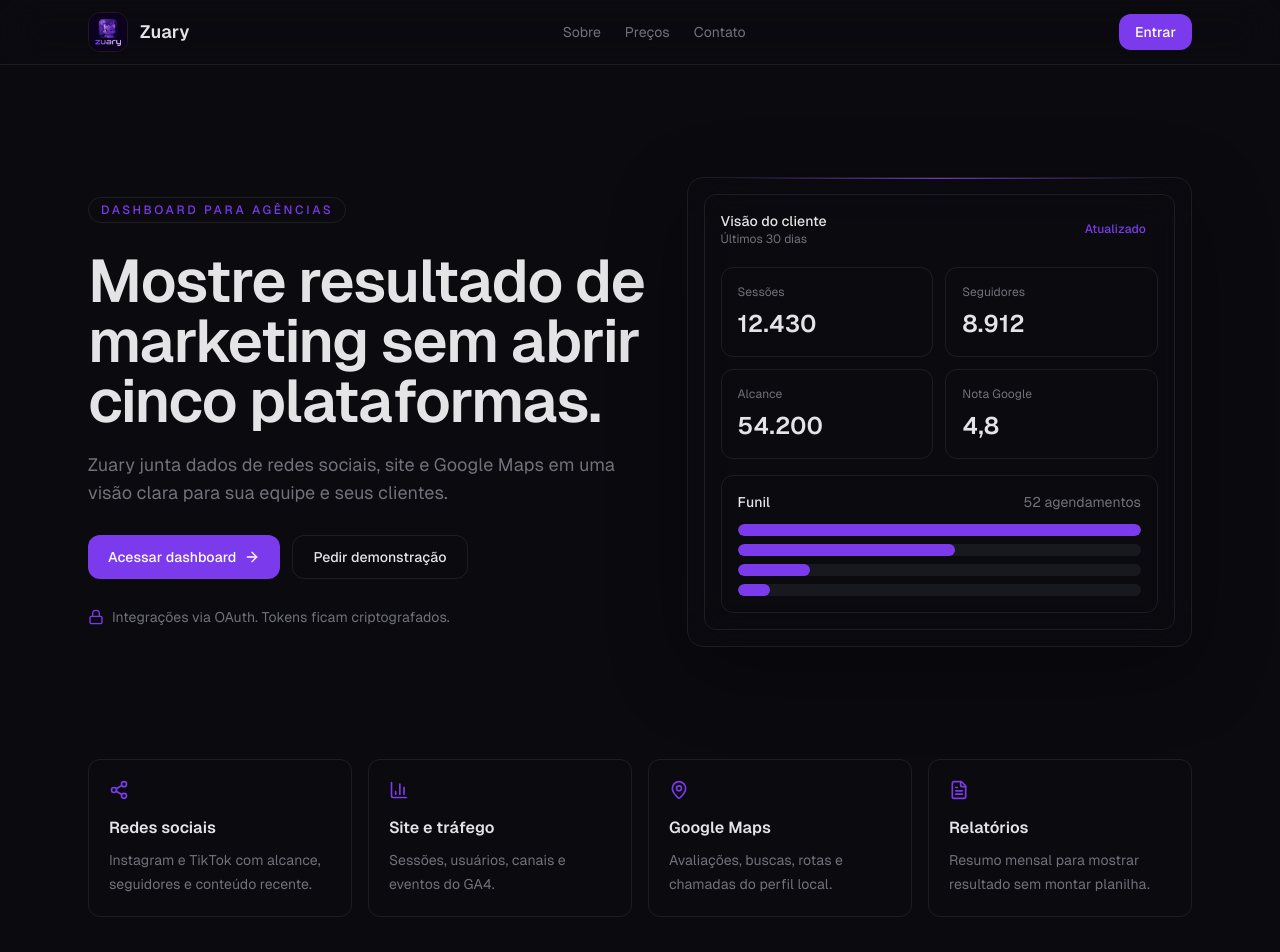
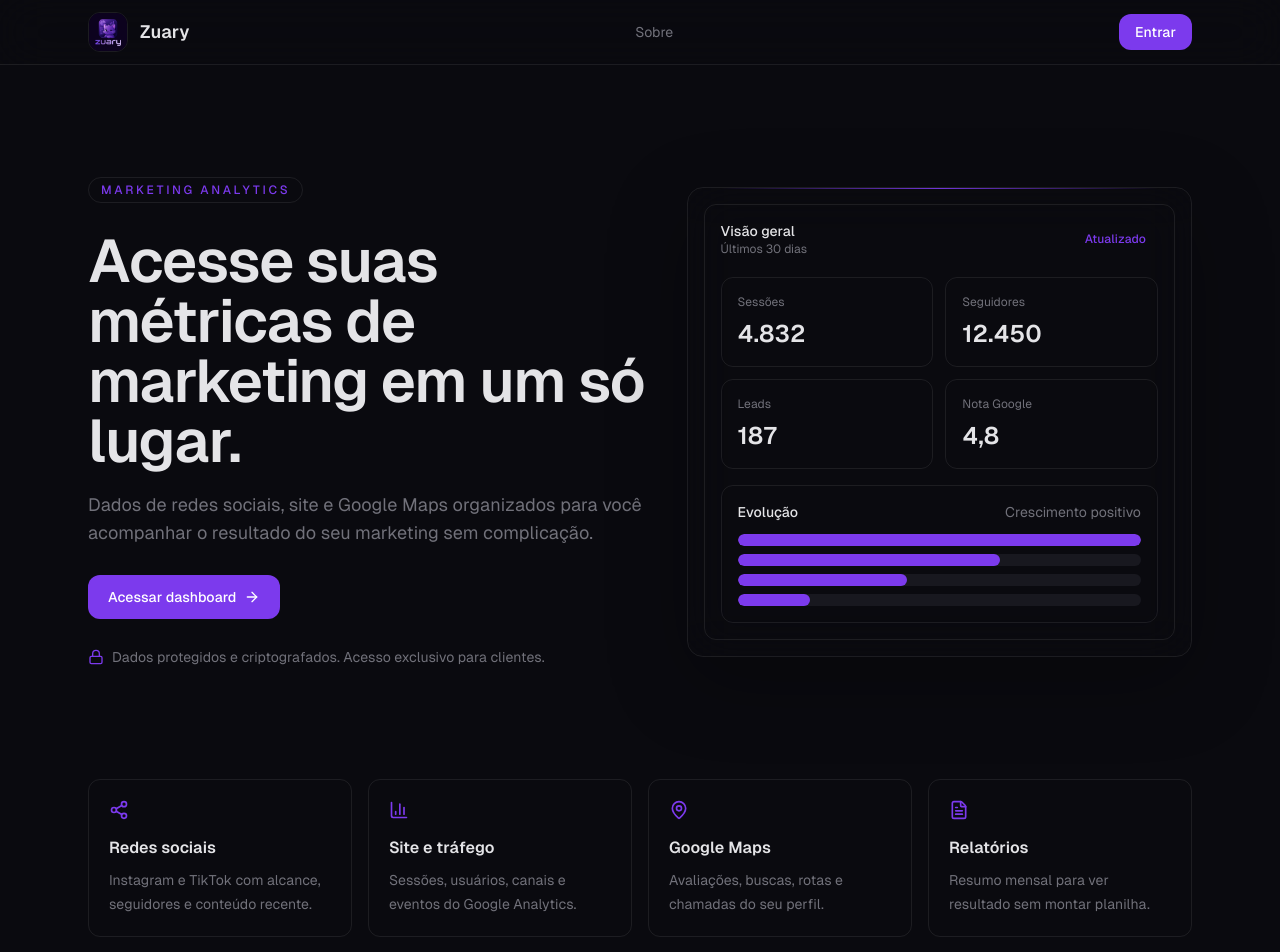
Before and after one commit to salamandravenenosa/Zuary, a Next.js app: page / in a window 1280 px wide. Shown: the top 952 px of the page. Built offline with nearby package versions, Linux system fonts and the light colour scheme.

Commit message:
fix: landing page — remove preços/contato, copy exclusiva para clientes

```diff
--- a/src/app/page.tsx
+++ b/src/app/page.tsx
@@ -4,36 +4,9 @@ import Link from "next/link";
 import { ArrowRight, BarChart3, FileText, Lock, MapPin, Share2 } from "lucide-react";
 
 export const metadata: Metadata = {
-  title: "Dashboard de marketing para agências",
+  title: "Zuary — Marketing Analytics para sua Empresa",
   description:
-    "Zuary reúne métricas de redes sociais, site, Google Maps e relatórios para agências que atendem clínicas e negócios locais.",
-  alternates: {
-    canonical: "/",
-  },
-};
-
-const jsonLd = {
-  "@context": "https://schema.org",
-  "@type": "SoftwareApplication",
-  name: "Zuary",
-  applicationCategory: "BusinessApplication",
-  operatingSystem: "Web",
-  url: "https://zuary.vercel.app",
-  image: "https://zuary.vercel.app/icon-1024.png",
-  description:
-    "Dashboard de marketing para agências acompanharem redes sociais, site, Google Maps e relatórios de clientes.",
-  offers: {
-    "@type": "Offer",
-    price: "197",
-    priceCurrency: "BRL",
-    availability: "https://schema.org/InStock",
-  },
-  publisher: {
-    "@type": "Organization",
-    name: "Zuary",
-    url: "https://zuary.vercel.app",
-    logo: "https://zuary.vercel.app/icon-1024.png",
-  },
+    "Acesse sua dashboard de métricas de marketing. Redes sociais, site e Google Maps em um só lugar.",
 };
 
 const features = [
@@ -44,17 +17,17 @@ const features = [
   },
   {
     title: "Site e tráfego",
-    text: "Sessões, usuários, canais e eventos do GA4.",
+    text: "Sessões, usuários, canais e eventos do Google Analytics.",
     icon: BarChart3,
   },
   {
     title: "Google Maps",
-    text: "Avaliações, buscas, rotas e chamadas do perfil local.",
+    text: "Avaliações, buscas, rotas e chamadas do seu perfil.",
     icon: MapPin,
   },
   {
     title: "Relatórios",
-    text: "Resumo mensal para mostrar resultado sem montar planilha.",
+    text: "Resumo mensal para ver resultado sem montar planilha.",
     icon: FileText,
   },
 ];
@@ -62,11 +35,7 @@ const features = [
 export default function Home() {
   return (
     <main className="min-h-screen overflow-hidden bg-background text-foreground">
-      <script
-        type="application/ld+json"
-        dangerouslySetInnerHTML={{ __html: JSON.stringify(jsonLd) }}
-      />
-
+      {/* Header */}
       <header className="sticky top-0 z-50 border-b border-border bg-background/75 backdrop-blur-xl">
         <div className="mx-auto flex h-16 max-w-6xl items-center justify-between px-6">
           <Link href="/" className="flex items-center gap-3">
@@ -81,9 +50,7 @@ export default function Home() {
             <span className="text-lg font-semibold text-foreground">Zuary</span>
           </Link>
           <nav className="hidden items-center gap-6 text-sm text-muted-foreground md:flex">
-            <Link href="/about" className="hover:text-foreground">Sobre</Link>
-            <Link href="/pricing" className="hover:text-foreground">Preços</Link>
-            <Link href="/contact" className="hover:text-foreground">Contato</Link>
+            <Link href="/about" className="hover:text-foreground transition-colors">Sobre</Link>
           </nav>
           <Link
             href="/login"
@@ -94,17 +61,18 @@ export default function Home() {
         </div>
       </header>
 
+      {/* Hero */}
       <section className="relative mx-auto grid max-w-6xl gap-10 px-6 py-20 lg:grid-cols-[1.05fr_0.95fr] lg:items-center lg:py-28">
         <div className="space-y-7">
           <p className="w-fit rounded-full border border-primary/25 bg-primary/10 px-3 py-1 text-xs font-medium uppercase tracking-[0.22em] text-primary">
-            Dashboard para agências
+            Marketing Analytics
           </p>
           <div className="space-y-5">
             <h1 className="max-w-3xl text-4xl font-semibold tracking-tight text-foreground sm:text-5xl lg:text-6xl">
-              Mostre resultado de marketing sem abrir cinco plataformas.
+              Acesse suas métricas de marketing em um só lugar.
             </h1>
             <p className="max-w-2xl text-base leading-7 text-muted-foreground sm:text-lg">
-              Zuary junta dados de redes sociais, site e Google Maps em uma visão clara para sua equipe e seus clientes.
+              Dados de redes sociais, site e Google Maps organizados para você acompanhar o resultado do seu marketing sem complicação.
             </p>
           </div>
           <div className="flex flex-col gap-3 sm:flex-row">
@@ -114,25 +82,20 @@ export default function Home() {
             >
               Acessar dashboard <ArrowRight className="h-4 w-4" />
             </Link>
-            <Link
-              href="/contact"
-              className="inline-flex h-11 items-center justify-center rounded-lg border border-border bg-card/60 px-5 text-sm font-medium text-foreground transition-colors hover:bg-accent"
-            >
-              Pedir demonstração
-            </Link>
           </div>
           <div className="flex items-center gap-2 text-sm text-muted-foreground">
             <Lock className="h-4 w-4 text-primary" />
-            Integrações via OAuth. Tokens ficam criptografados.
+            Dados protegidos e criptografados. Acesso exclusivo para clientes.
           </div>
         </div>
 
+        {/* Preview da dashboard */}
         <div className="relative rounded-2xl border border-border bg-card/65 p-4 shadow-[0_24px_80px_rgba(0,0,0,0.28)] backdrop-blur-xl">
           <div className="absolute inset-x-8 top-0 h-px bg-[linear-gradient(90deg,transparent,rgba(124,58,237,0.9),transparent)]" />
           <div className="rounded-xl border border-border bg-background/70 p-4">
             <div className="mb-5 flex items-center justify-between">
               <div>
-                <p className="text-sm font-medium text-foreground">Visão do cliente</p>
+                <p className="text-sm font-medium text-foreground">Visão geral</p>
                 <p className="text-xs text-muted-foreground">Últimos 30 dias</p>
               </div>
               <span className="rounded-full bg-primary/10 px-3 py-1 text-xs font-medium text-primary">
@@ -141,9 +104,9 @@ export default function Home() {
             </div>
             <div className="grid grid-cols-2 gap-3">
               {[
-                ["Sessões", "12.430"],
-                ["Seguidores", "8.912"],
-                ["Alcance", "54.200"],
+                ["Sessões", "4.832"],
+                ["Seguidores", "12.450"],
+                ["Leads", "187"],
                 ["Nota Google", "4,8"],
               ].map(([label, value]) => (
                 <div key={label} className="rounded-xl border border-border bg-card/70 p-4">
@@ -154,11 +117,11 @@ export default function Home() {
             </div>
             <div className="mt-4 rounded-xl border border-border bg-card/70 p-4">
               <div className="mb-3 flex items-center justify-between text-sm">
-                <span className="font-medium text-foreground">Funil</span>
-                <span className="text-muted-foreground">52 agendamentos</span>
+                <span className="font-medium text-foreground">Evolução</span>
+                <span className="text-muted-foreground">Crescimento positivo</span>
               </div>
               <div className="space-y-2">
-                {[100, 54, 18, 8].map((width, index) => (
+                {[100, 65, 42, 18].map((width, index) => (
                   <div key={index} className="h-3 overflow-hidden rounded-full bg-muted">
                     <div className="h-full rounded-full bg-primary" style={{ width: `${width}%` }} />
                   </div>
@@ -169,6 +132,7 @@ export default function Home() {
         </div>
       </section>
 
+      {/* Features */}
       <section className="mx-auto max-w-6xl px-6 pb-20">
         <div className="grid gap-4 md:grid-cols-2 lg:grid-cols-4">
           {features.map((feature) => (
@@ -180,6 +144,13 @@ export default function Home() {
           ))}
         </div>
       </section>
+
+      {/* Footer */}
+      <footer className="border-t border-border py-8">
+        <div className="mx-auto max-w-6xl px-6 text-center text-xs text-muted-foreground">
+          Zuary © 2026 · Marketing Analytics
+        </div>
+      </footer>
     </main>
   );
 }
```
